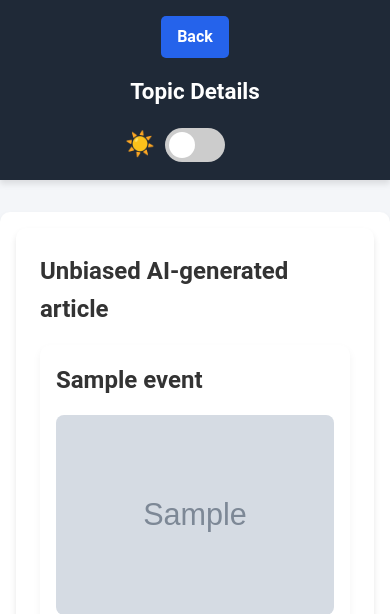
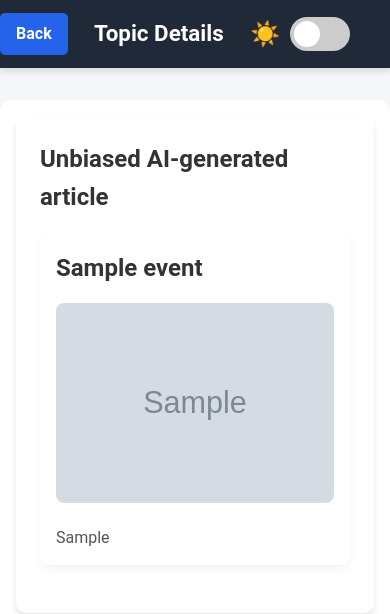
Before and after one commit to LimMengShin/news, a Flask app: template templates/event.html in a window 390 px wide. Shown: the top 614 px of the page. Run offline with Flask 3, Linux system fonts and the light colour scheme; the template is opened without the code that fills it: most values are stand-ins (such as "Sample title", 1, 10 or a date in 2020); grey boxes marked "Sample" are stand-in pictures.

Commit message:
Improve UI

```diff
--- a/static/styles.css
+++ b/static/styles.css
@@ -27,7 +27,6 @@ body.dark-mode {
 header {
     background-color: #1f2937;
     color: #fff;
-    padding: 1rem 2rem;
     position: sticky;
     top: 0;
     z-index: 1000;
@@ -277,11 +276,6 @@ body.dark-mode .footer {
 
 /* Media Queries for Responsiveness */
 @media (max-width: 768px) {
-    header {
-        flex-direction: column;
-        align-items: center;
-    }
-
     #search-input {
         margin-top: 1rem;
         width: 90%;
--- a/templates/event.html
+++ b/templates/event.html
@@ -138,6 +138,28 @@
             const answerText = document.getElementById('answer-text');
             const closeAnswerBtn = document.getElementById('close-answer-btn');
 
+            // Adjust the position of the question bar based on keyboard activity
+            const adjustForKeyboard = () => {
+                if (window.visualViewport) {
+                    const viewportHeight = window.visualViewport.height;
+                    const viewportOffset = window.visualViewport.offsetTop;
+
+                    // Set the bottom position based on the visible viewport height
+                    questionBar.style.bottom = `${window.innerHeight - viewportHeight - viewportOffset}px`;
+                }
+            };
+
+            // Listen for viewport changes (triggered when keyboard is shown/hidden)
+            if (window.visualViewport) {
+                window.visualViewport.addEventListener('resize', adjustForKeyboard);
+                window.visualViewport.addEventListener('scroll', adjustForKeyboard);
+            }
+
+            // Reset the position when keyboard is hidden
+            window.addEventListener('resize', () => {
+                questionBar.style.bottom = '0';
+            });
+
             // Check screen size and toggle the `readonly` attribute
             const updateTextAreaState = () => {
                 if (window.innerWidth <= 768) { // Mobile condition
@@ -158,13 +180,18 @@
             let highlightedText = '';
 
             // Capture highlighted text
-        article.addEventListener('mouseup', () => {
+            const handleTextSelection = () => {
                 const selection = window.getSelection();
                 const selectedText = selection.toString().trim();
                 if (selectedText) {
                     highlightedText = selectedText;
                     highlightedTextArea.value = highlightedText;
                 }
+            };
+
+            // Add event listeners for both 'mouseup' and 'pageshow'
+            ['mouseup', 'pageshow'].forEach(event => {
+                article.addEventListener(event, handleTextSelection);
             });
 
             // Function to send the question to the server
```
Lines whose indentation alone changed are shown as unchanged.
